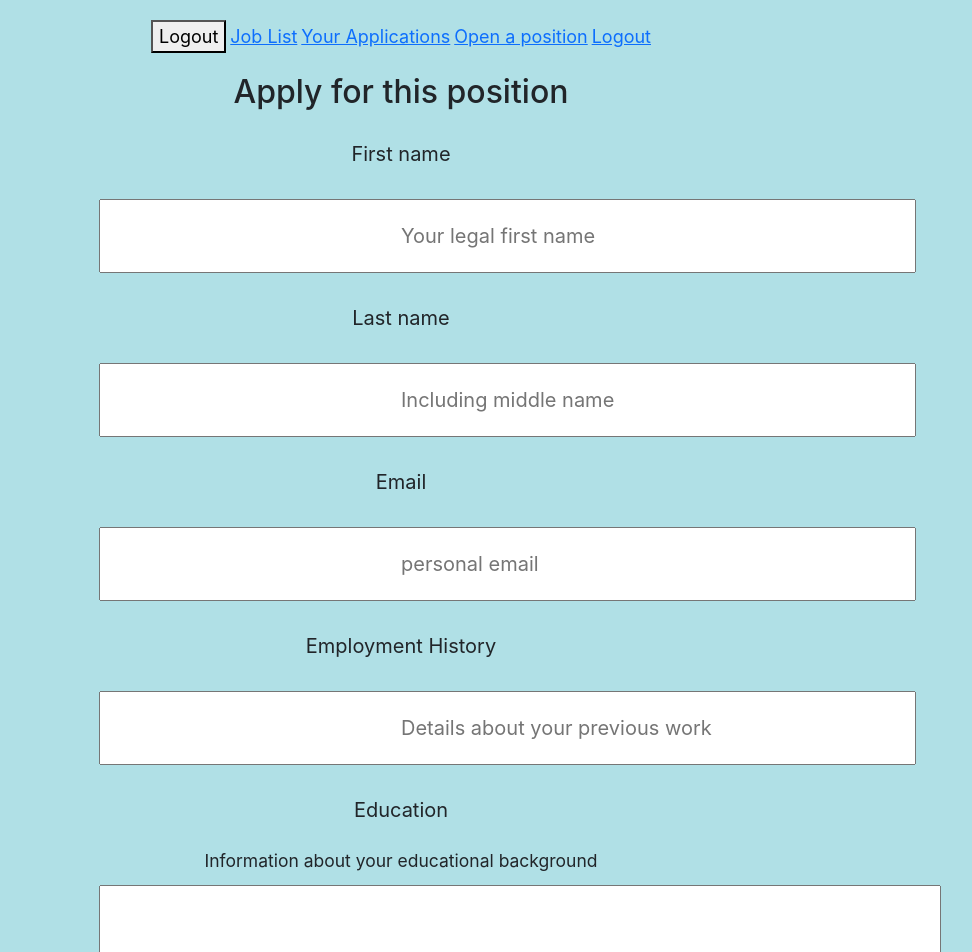
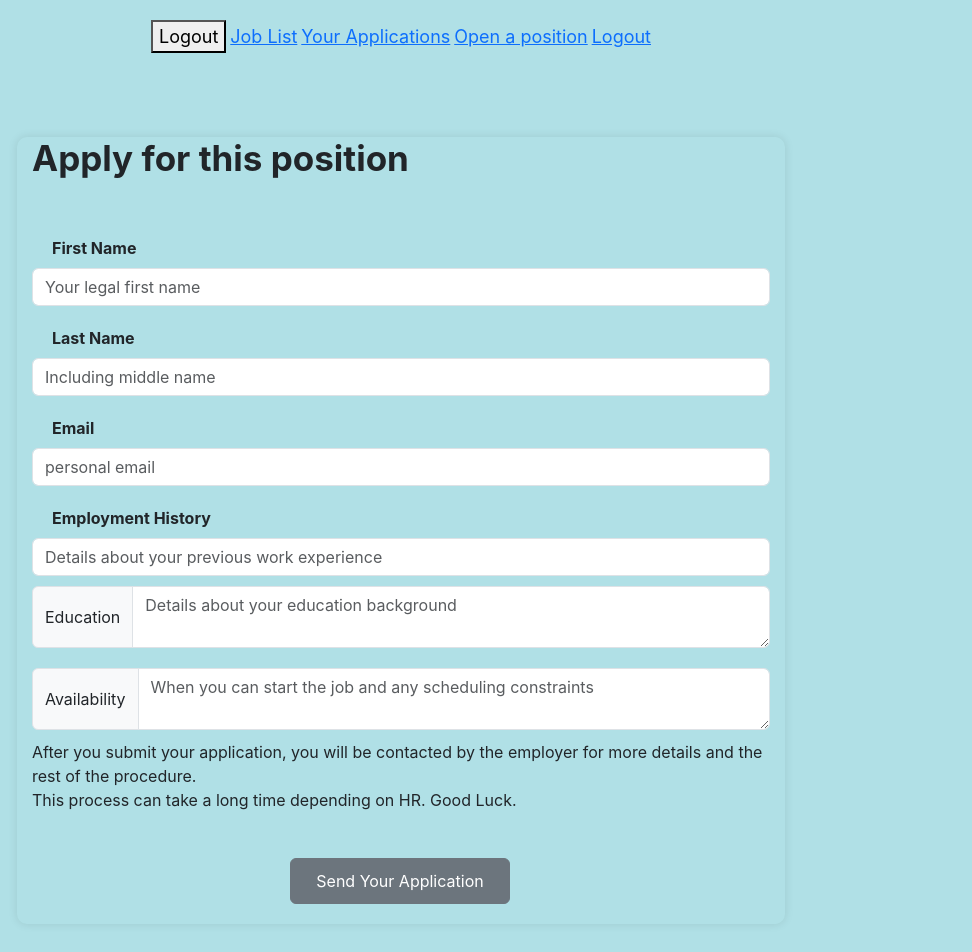
Before and after one commit to Kandedriva/final_project, a React (Create React App) app: page /apply in a window 1280 px wide. Shown: the top 952 px of the page, without its empty margins (239-1211 px from the left). Built offline with nearby package versions, Linux system fonts and the light colour scheme.

Commit message:
Change the Job Application form using bootstrap

```diff
--- a/src/components/JobApplication.js
+++ b/src/components/JobApplication.js
@@ -1,8 +1,13 @@
 import React, { useState } from "react";
+import { Button,  } from 'react-bootstrap';
+import { InputGroup } from 'react-bootstrap';
+import Form from 'react-bootstrap/Form';
+import { useHistory } from "react-router-dom";
 
 function JobApplication() {
 
   const [newApplication, setNewApplication] = useState([]);
+  const history = useHistory()
 
   const [application, setApplication] = useState({
     applyName: "",
@@ -50,52 +55,122 @@ function newapplication(newpost){
     .then(newpost=>newapplication(newpost)
   )
 
-
+  history.push("/list")
 
     console.log("Your applied successfully to this position.")
 
   }
     return (
-      <form className="jobApplication" action="index.html" method="post" onSubmit={handleApplication}>
-        <h2>Apply for this position</h2>
-        <div className="firstName">
-          <label htmlFor="applyName">First name</label><br />
-          <input className="fullName" type="text" name="applyName" value={application.applyName} placeholder="Your legal first name"  onChange={handleChange}/>
-        </div>
 
-        <div className="lastName">
-          <label htmlFor="restOfName">Last name</label><br />
-          <input className="fullName" type="text" name="restOfName" value={application.restOfName} placeholder="Including middle name" onChange={handleChange}/>
-        </div>
+<div className="logIn">
+    <h2 className="CreatgH2">Apply for this position</h2>
 
-        <div className="email">
-          <label htmlFor="email">Email</label><br />
-          <input className="fullName" type="text" name="email" value={application.email} placeholder="personal email" onChange={handleChange}/>
-        </div>
+<Form onSubmit={handleApplication}>
+        <Form.Group controlId="formFirstName">
+          <Form.Label>First Name</Form.Label>
+          <Form.Control type="text" name="applyName" value={application.applyName} placeholder="Your legal first name" onChange={handleChange} />
+        </Form.Group>
 
-        <div className="history">
-          <label htmlFor="history">Employment History</label><br />
-          <input className="fullName" type="text" name="history" value={application.history} placeholder="Details about your previous work experience" onChange={handleChange}/>
-        </div>
+        <Form.Group controlId="formLastName">
+          <Form.Label>Last Name</Form.Label>
+          <Form.Control type="text" name="restOfName" value={application.restOfName} placeholder="Including middle name" onChange={handleChange} />
+        </Form.Group>
 
-        <div className="education">
-          <label htmlFor="education">Education</label><br />
-          <small>Information about your educational background</small><br />
-          <textarea className="fullName" name="education" rows="2" cols="25" onChange={handleChange} value={application.education}></textarea>
-        </div>
+        <Form.Group controlId="formEmail">
+          <Form.Label>Email</Form.Label>
+          <Form.Control type="email" name="email" value={application.email} placeholder="personal email" onChange={handleChange} />
+        </Form.Group>
 
-        <div className="availability">
-          <label htmlFor="availability">Availability</label><br />
-          <input className="fullName" type="text" name="availability" value={application.availability} placeholder="When you can start the job and any scheduling constraints" onChange={handleChange}/>
-        </div>
+        <Form.Group controlId="formPassword">
+          <Form.Label>Employment History</Form.Label>
+          <Form.Control type="text" name="history" value={application.history} placeholder="Details about your previous work experience" onChange={handleChange} />
+        </Form.Group>
+        <InputGroup className="post-new-job">
+        <InputGroup.Text>Education</InputGroup.Text>
+        <Form.Control as="textarea" aria-label="With textarea" placeholder="Details about your education background" name="education" onChange={handleChange} value={application.education} />
+      </InputGroup>
 
-        <p>
+      <InputGroup className="post-new-job">
+        <InputGroup.Text>Availability</InputGroup.Text>
+        <Form.Control as="textarea" aria-label="With textarea" placeholder="When you can start the job and any scheduling constraints" name="availability" value={application.availability}  onChange={handleChange} />
+      </InputGroup>
+
+      <p className="warning">
           After you submit your application, you will be contacted by the employer for more details and the rest of the procedure.<br />
           This process can take a long time depending on HR. Good Luck.
         </p>
 
-        <button className="loginButton" type="submit" name="button" >Submit</button>
-      </form>
+        <Button
+        type="submit"
+         name="button"
+        variant="secondary"
+        className="SignIn">
+        Send Your Application
+        </Button>{' '}
+
+        </Form>
+
+
+
+    </div>
+
+
+
+
+
+
+
+
+
+
+
+
+
+
+
+
+
+
+      // <form className="jobApplication" action="index.html" method="post" onSubmit={handleApplication}>
+      //   <h2>Apply for this position</h2>
+      //   <div className="firstName">
+      //     <label htmlFor="applyName">First name</label><br />
+      //     <input className="fullName" type="text" name="applyName" value={application.applyName} placeholder="Your legal first name"  onChange={handleChange}/>
+      //   </div>
+
+      //   <div className="lastName">
+      //     <label htmlFor="restOfName">Last name</label><br />
+      //     <input className="fullName" type="text" name="restOfName" value={application.restOfName} placeholder="Including middle name" onChange={handleChange}/>
+      //   </div>
+
+      //   <div className="email">
+      //     <label htmlFor="email">Email</label><br />
+      //     <input className="fullName" type="text" name="email" value={application.email} placeholder="personal email" onChange={handleChange}/>
+      //   </div>
+
+      //   <div className="history">
+      //     <label htmlFor="history">Employment History</label><br />
+      //     <input className="fullName" type="text" name="history" value={application.history} placeholder="Details about your previous work experience" onChange={handleChange}/>
+      //   </div>
+
+      //   <div className="education">
+      //     <label htmlFor="education">Education</label><br />
+      //     <small>Information about your educational background</small><br />
+      //     <textarea className="fullName" name="education" rows="2" cols="25" onChange={handleChange} value={application.education}></textarea>
+      //   </div>
+
+      //   <div className="availability">
+      //     <label htmlFor="availability">Availability</label><br />
+      //     <input className="fullName" type="text" name="availability" value={application.availability} placeholder="When you can start the job and any scheduling constraints" onChange={handleChange}/>
+      //   </div>
+
+      //   <p>
+      //     After you submit your application, you will be contacted by the employer for more details and the rest of the procedure.<br />
+      //     This process can take a long time depending on HR. Good Luck.
+      //   </p>
+
+      //   <button className="loginButton" type="submit" name="button" >Submit</button>
+      // </form>
     );
   }
 export default JobApplication
```
